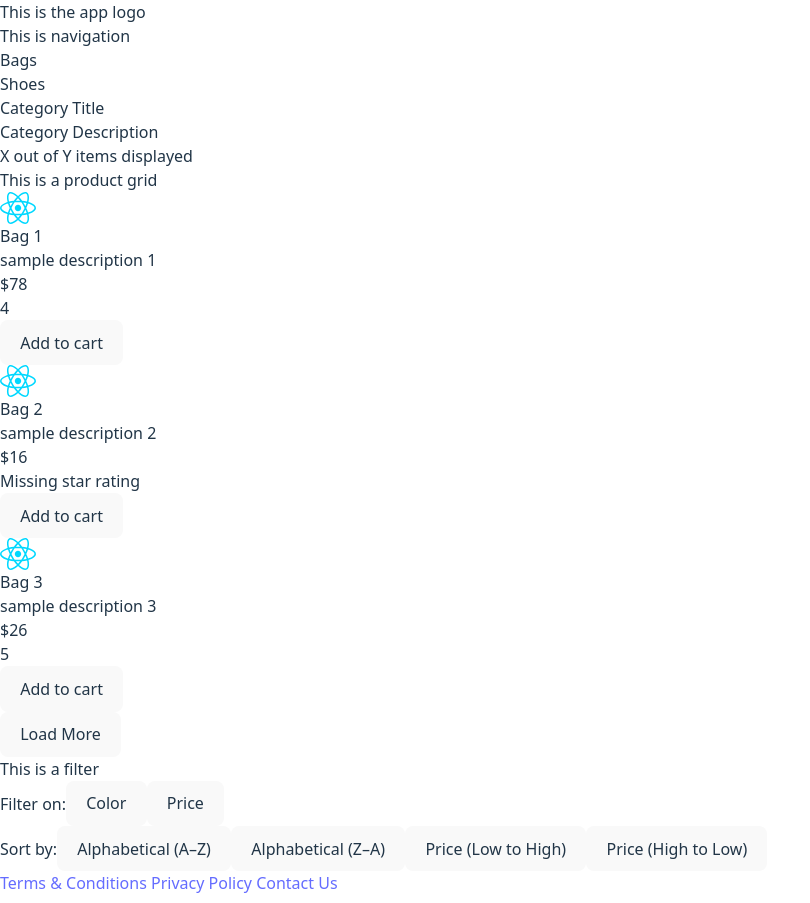
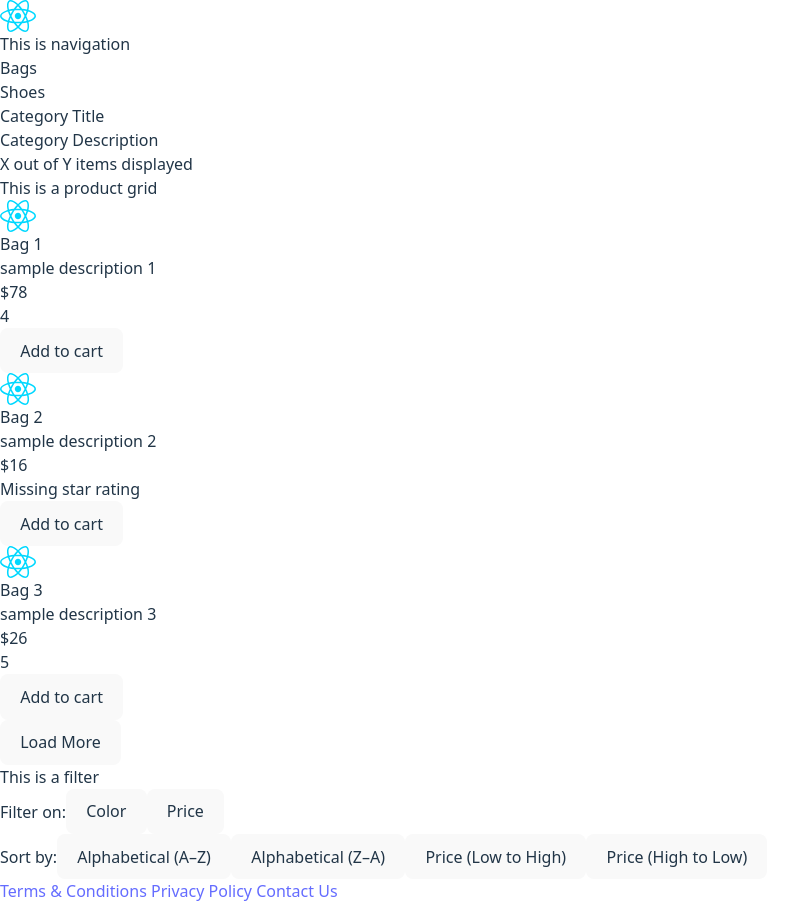
Before and after one commit to HShrigma/project-nexus, a React (Vite) app in the folder Project Nexus/: page / in a window 1280 px wide. Shown: the whole page, without its empty margins (0-810 px from the left). Built offline with nearby package versions, Linux system fonts and the light colour scheme.

Commit message:
chore(logo): implement placeholder image in AppLogo

```diff
--- a/Project Nexus/src/components/header/AppLogo.jsx
+++ b/Project Nexus/src/components/header/AppLogo.jsx
@@ -1,8 +1,9 @@
+import reactSvg from '../../assets/react.svg';
 
 export const AppLogo = () => {
     return (
         <div>
-            This is the app logo
+            <img src={reactSvg} alt="React logo" />
         </div>
     );
 }
```
